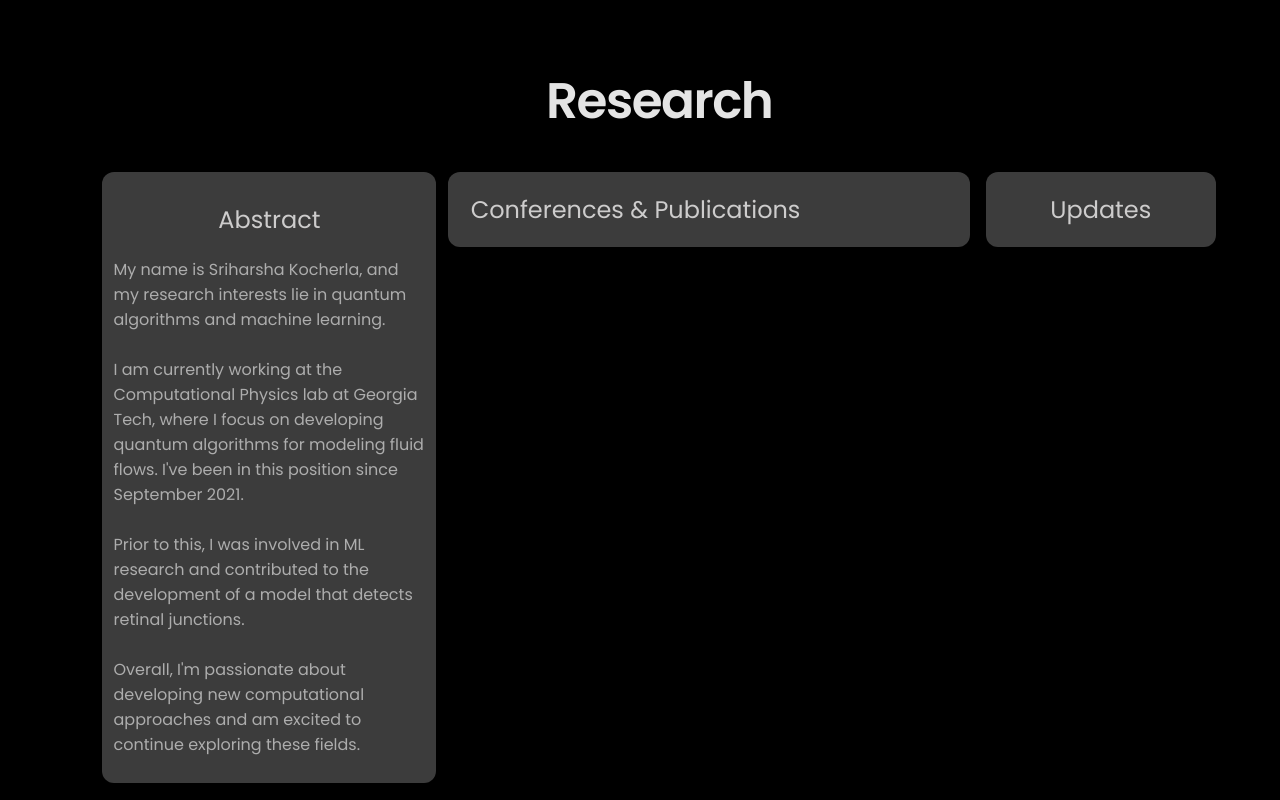
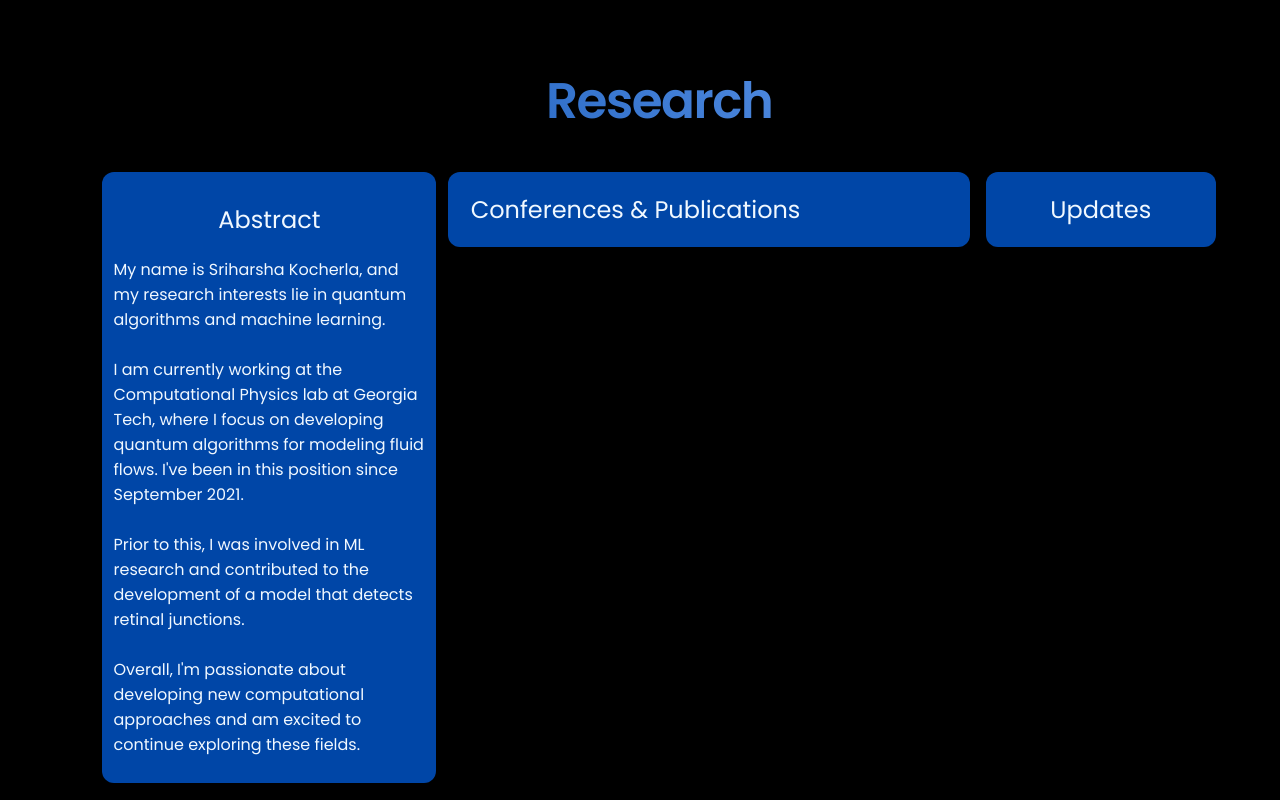
Before and after one commit to svkocherla/svkocherla.github.io, a plain HTML site: page research.html in a window 1280 px wide. Drawn offline with Linux system fonts and the light colour scheme.

Commit message:
Change research color theme

```diff
--- a/research.css
+++ b/research.css
@@ -13,15 +13,29 @@ body {
     font-size: 50px;
     letter-spacing: -0.03em;
     margin-top: 50px;
-    color: rgb(228, 228, 228);
+    /* color: rgb(228, 228, 228); */
+    /* color: #136c93; */
     margin-bottom: 3%;
+
+    background-image: linear-gradient(45deg, #0046a7, #7cb0ff);
+
+    background-size: 100%;
+    background-repeat: repeat;
+    -webkit-background-clip: text;
+    background-clip: text;
+    -webkit-text-fill-color: transparent;
+    -moz-background-clip: text;
+    -moz-text-fill-color: transparent;
 }
 
 .abstract {
-    background-color: #3c3c3c;
+    /* background-color: #3c3c3c; */
+    /* color: #adadad; */
+    background-color: #0046a7;
+    color: aliceblue;
+
     width: 28%;
     font-weight: 400;
-    color: #adadad;
     float:left;
     border-radius: 12px;
     padding: 10px;
@@ -31,25 +45,33 @@ body {
 
 h2 {
     font-weight: 400;
-    color: rgb(205, 204, 204);
+    /* color: rgb(205, 204, 204); */
+    color: aliceblue;
 }
 
 
 .research {
     padding-left: 3%;
-    background-color: #3c3c3c;
+
+    /* background-color: #3c3c3c; */
+    /* color: rgb(145, 145, 145); */
+    background-color: #0046a7;
+    color: aliceblue;
+
     width: 65%;
     font-weight: 400;
-    color: rgb(145, 145, 145);
     border-radius: 12px;
     float: left;
 }
 
 .updates {
-    background-color: #3c3c3c;
+    /* background-color: #3c3c3c; */
+    /* color: rgb(145, 145, 145); */
+    background-color: #0046a7;
+    color: aliceblue;
+
     width: 30%;
     font-weight: 400;
-    color: rgb(145, 145, 145);
     float:right;
     border-radius: 12px;
 }
```
